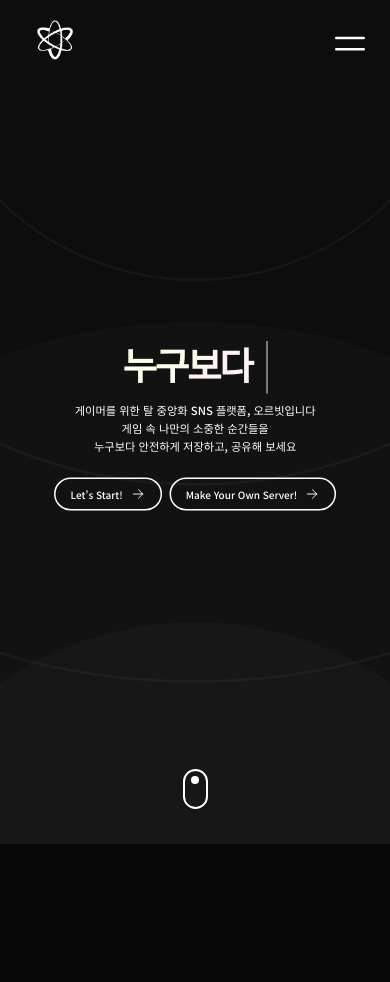
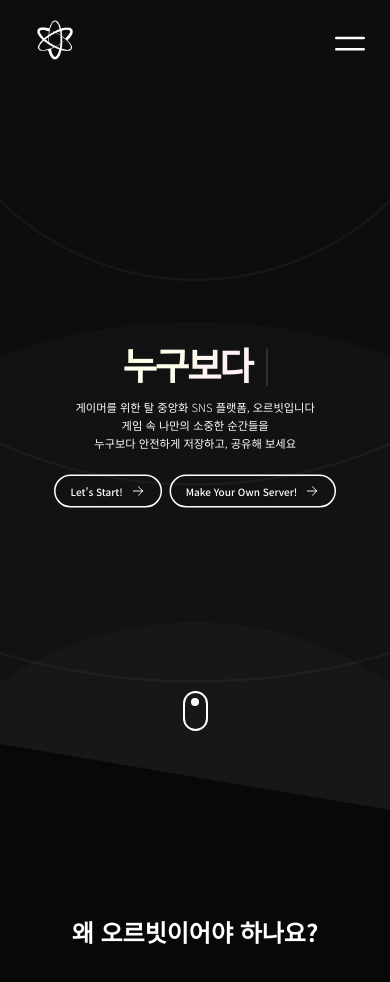
Before and after one commit to orbit-official-project/orbit-main-web, a Next.js app: page / in a window 390 px wide. Shown: the top 982 px of the page. Before the commit the page ends 844 px from the top, so only its background shows below. Built offline with nearby package versions, Linux system fonts and the light colour scheme.

Commit message:
Fix title bug

```diff
--- a/app/globals.scss
+++ b/app/globals.scss
@@ -13,7 +13,12 @@ body {
   margin: 0;
   background-color: $background;
   font-family: 'Noto Sans KR', sans-serif;
+  -ms-overflow-style: none;
 }
+::-webkit-scrollbar {
+  display: none;
+}
+
 
 .stop-scrolling {
   height: 100vh;
@@ -45,6 +50,7 @@ p {
     text-decoration: none;
     margin-left: 20px;
     margin-bottom: -5px;
+    transition: color 0.5s;
   }
   height: fit-content;
   z-index: 9;
@@ -57,7 +63,7 @@ p {
   padding: 20px 30px;
   left: 50%;
   transform: translate(-50%, 0);
-  transition: border-bottom 1s cubic-bezier(.75,.02,.36,.96);
+  transition: border-bottom 1s;
 }
 
 .header-scroll {
--- a/app/home.scss
+++ b/app/home.scss
@@ -30,7 +30,7 @@ $background : #080808;
         margin-left: 10px;
     }
     p {
-        font-weight: 500;
+        font-weight: 300;
         font-size: 15px;
         margin-top: 10px;
         line-height: 160%;
@@ -102,7 +102,7 @@ $background : #080808;
     }
     position:  absolute;
     margin: 0 auto;
-    bottom: 30px;
+    bottom: 80px;
     width: 25px;
     height: 40px;
     border: 2px solid white;
@@ -111,6 +111,22 @@ $background : #080808;
     animation-duration: 2s;
     animation-timing-function: ease-in-out;
     animation-iteration-count: infinite;
+    z-index: 9;
+}
+
+.home-first {
+    background-color: $background;
+    position: relative;
+    top: -100px;
+    height: 200px;
+    width: 100%;
+    text-align: center;
+    color: white;
+    clip-path: polygon(0 0, 100% 33%, 100% 100%, 0 100%);
+}
+
+.home-first-devider {
+    height: 150px;
 }
 
 @keyframes textfocus {
@@ -127,14 +143,14 @@ $background : #080808;
 
 @keyframes mouse {
     0%{
-        bottom: 30px;
+        bottom: 120px;
     }
 
     50%{
-        bottom: 40px;
+        bottom: 100px;
     }
     100%{
-        bottom: 30px;
+        bottom: 120px;
     }
 }
 
@@ -159,6 +175,10 @@ $background : #080808;
         transform: scale(75%);
     }
 
+    .text-fucus-bar{
+        height: 50px;
+    }
+
     @keyframes home {
         from {
             transform: scale(90%);
--- a/app/page.js
+++ b/app/page.js
@@ -3,6 +3,11 @@ import { useEffect } from 'react';
 import './home.scss'
 
 export default function Home() {
+  useEffect(()=>{
+    let highestIntervalId = setInterval(";");
+    for (let i = 0 ; i < highestIntervalId ; i++) {
+      clearInterval(i);
+    }
 
     function sleep(sec) {
       return new Promise(resolve => setTimeout(resolve, sec * 1000));
@@ -21,8 +26,12 @@ export default function Home() {
         else if(texts[i] == title.innerText && i == texts.length-1){
           text = texts[0];
         }
+        else if(!texts.includes(title.innerText)){
+          text = texts[0];
+        }
       }
 
+      if(title.innerText.length != 0){
         for(let i=0; i<text.length; i++){
           title.innerText = title.innerText.slice(0, -1);
           await sleep(0.2);
@@ -30,19 +39,24 @@ export default function Home() {
 
         title.innerText = ''
         await sleep(0.2);
+      }
 
       for(let i=0; i<text.length; i++){
         title.innerText = title.innerText + text.charAt(i);
         await sleep(0.2);
       }
     }
+
+    changeTitle()
+
     setInterval(changeTitle, 5000);
+  }, [])
 
   return (
     <>
       <div className='home-top'>
         <div className='home-text'>
-          <h2 className='home-title'>누구보다 <highlight id='title-highlight'>트랜디한</highlight><div className='text-fucus-bar'></div></h2>
+          <h2 className='home-title'>누구보다 <highlight id='title-highlight'></highlight><div className='text-fucus-bar'></div></h2>
           <p>
             게이머를 위한 탈 중앙화 SNS 플랫폼, 오르빗입니다<br/>
             게임 속 나만의 소중한 순간들을<br/>
@@ -68,6 +82,10 @@ export default function Home() {
             <div className='mouse-button'></div>
         </div>
       </div>
+      <div className='home-first'>
+        <div className='home-first-devider'></div>
+        <h2>왜 오르빗이어야 하나요?</h2>
+      </div>
     </>
   )
 }
```
Lines whose indentation alone changed are shown as unchanged.
